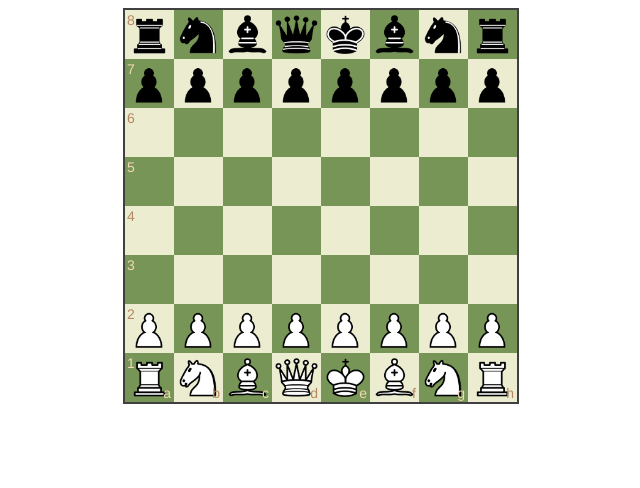
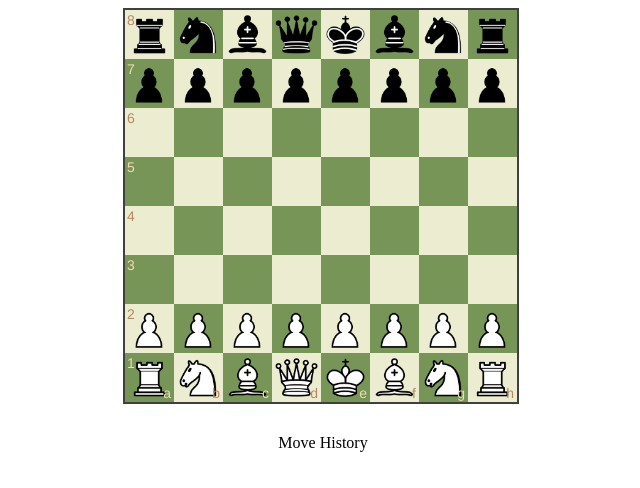
Before and after one commit to barbosa7/chessAI, a website: page index.html in a window 1280 px wide. Shown: the full height of the page, 317-957 px from the left. Drawn offline with Linux system fonts and the light colour scheme.

Commit message:
some visual improvements

```diff
--- a/index.html
+++ b/index.html
@@ -25,9 +25,11 @@
     <br>
     <span>Positions/s: <span id="positions-per-s"></span> </span>
     <br>
-    <br>
+    <br>-->
+    <div class="move-history"> Move History
+    </div>
     <div id="move-history" class="move-history">
-    </div> -->
+    </div>
 </div>
 <script src="lib/jquery/jquery-3.2.1.min.js"></script>
 <script src="lib/chessboardjs/js/chess.js"></script>
--- a/script.js
+++ b/script.js
@@ -11,7 +11,7 @@ var AImove = function (chessgame) {
     for (var i=1; i<moves.length; i++) {
 
         chessgame.ugly_move(moves[i]);
-        temp = calcinadvance(1,chessgame,-9999,99999,true);
+        temp = calcinadvance(2,chessgame,-9999,99999,true);
         chessgame.undo();
         if (temp >= pos) {
             topmove = moves[i];
--- a/style.css
+++ b/style.css
@@ -11,4 +11,6 @@
 .move-history {
     max-height: 100px;
     overflow-y: scroll;
+    text-align: center;
+    margin-top: 30px;
 }
```
